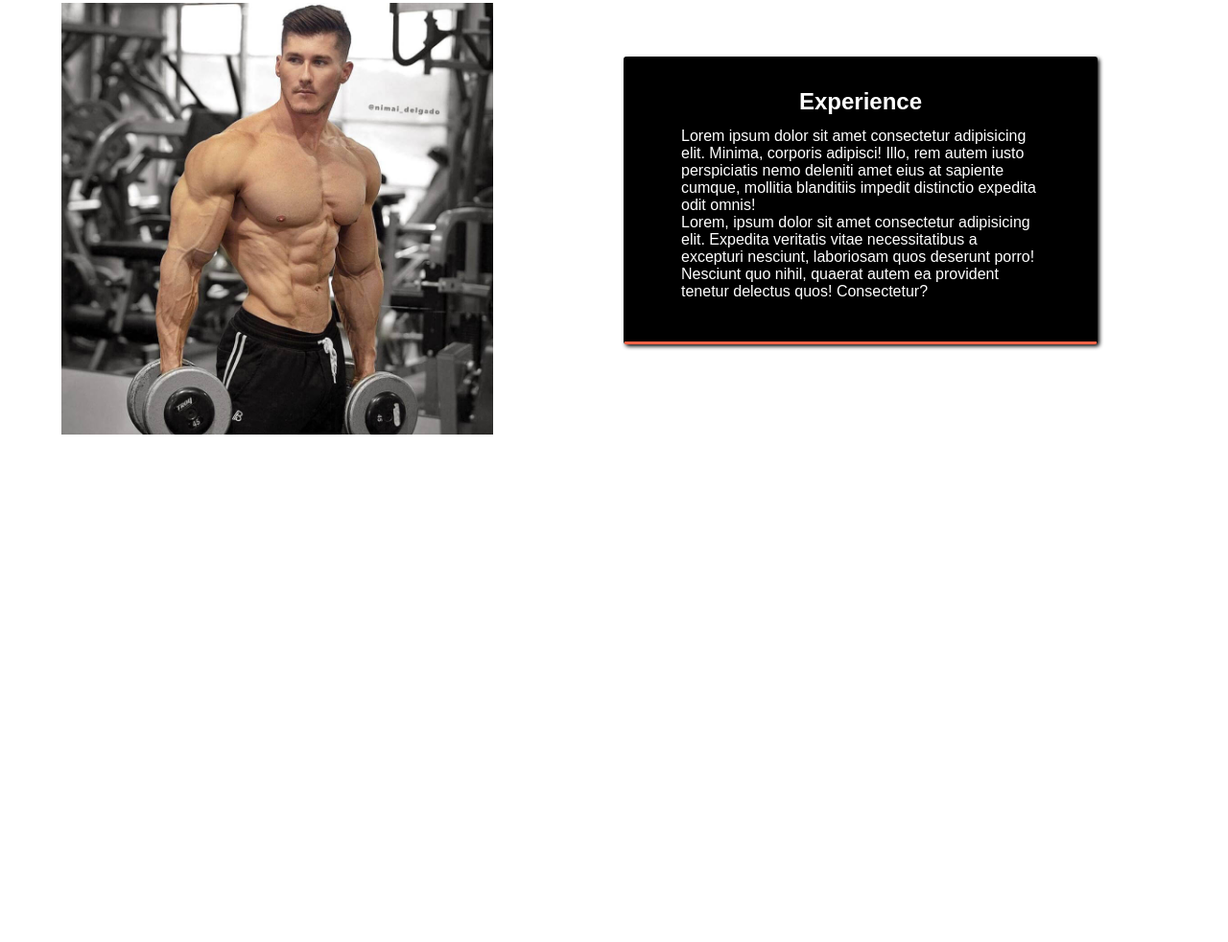
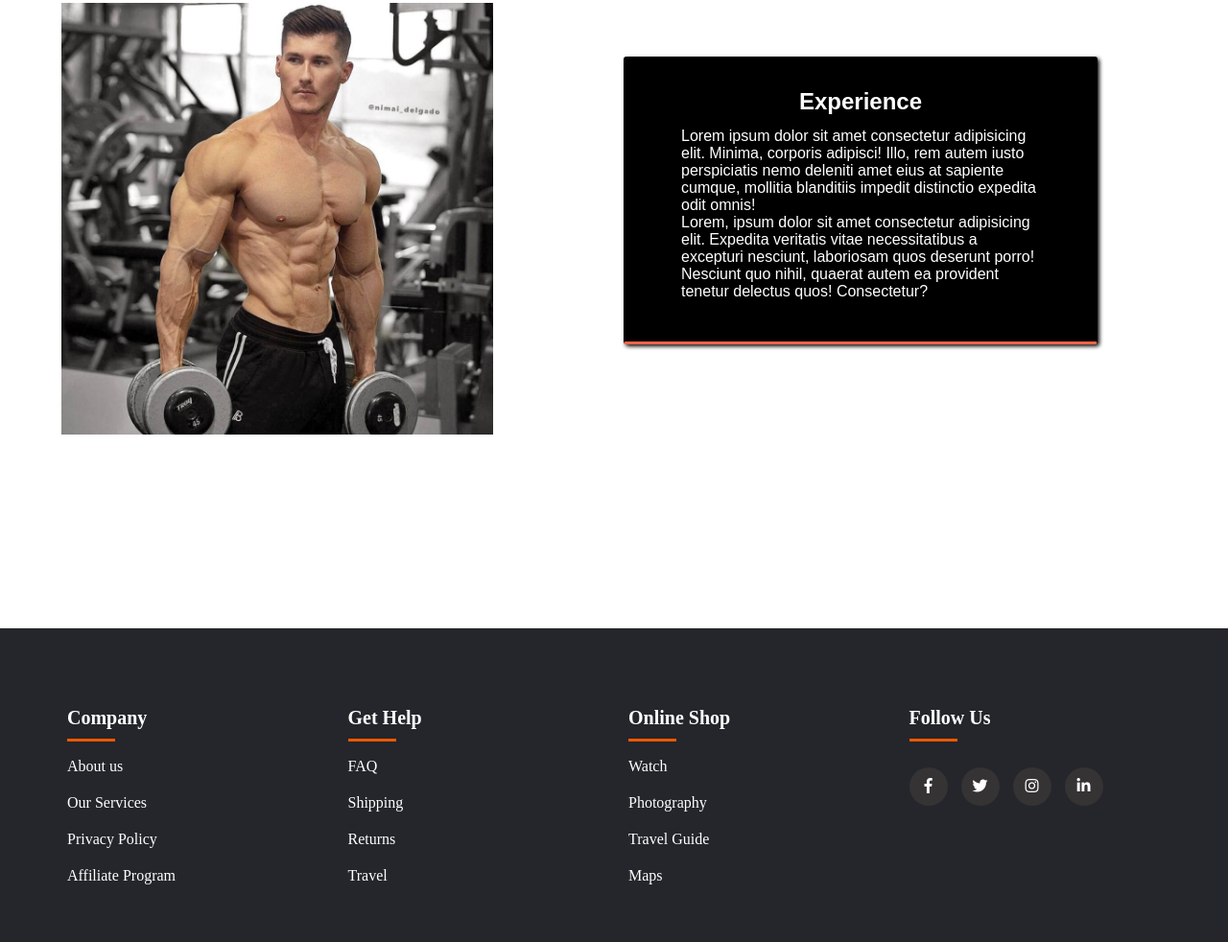
Before and after one commit to iamtariq10/Gym-website, a plain HTML site: page index.html in a window 1280 px wide. Shown: the part 3939-4921 px from the top of the page at 96% size. Before the commit the page ends 4434 px from the top, so only its background shows below. Drawn offline with Linux system fonts and the light colour scheme.

Commit message:
Footer added

```diff
--- a/index.html
+++ b/index.html
@@ -1,5 +1,6 @@
 <!DOCTYPE html>
 <html lang="en">
+
 <head>
     <meta charset="UTF-8">
     <meta name="viewport" content="width=device-width, initial-scale=1.0">
@@ -7,7 +8,9 @@
     <link rel="stylesheet" href="style.css">
     <link rel="preconnect" href="https://fonts.gstatic.com">
     <link href="https://fonts.googleapis.com/css2?family=Roboto&display=swap" rel="stylesheet">
+    <link rel="stylesheet" href="https://cdnjs.cloudflare.com/ajax/libs/font-awesome/5.5.0/css/all.min.css">
 </head>
+
 <body>
     <header class="header-flex">
         <div class="gym-logo"><img src="./Images/gym-logo.png" alt=""></div>
@@ -29,9 +32,16 @@
         <div class="showcase-content">
             <h1>MY FITNESS JOURNEY IS A <br><span> LIFETIME</span> JOURNEY</h1>
 
-        <p>This is the gymnasium Lorem ipsum, dolor sit amet consectetur adipisicing elit. Doloribus sed voluptatum nesciunt, asperiores cum <br> labore ullam numquam in, modi fugit eos soluta nisi maxime eaque commodi quod blanditiis eius quaerat
-        <br> This is the gymnasium Lorem ipsum, dolor sit amet consectetur adipisicing elit. Doloribus sed voluptatum nesciunt, asperiores cum <br> labore ullam numquam in, modi fugit eos soluta nisi maxime eaque commodi quod blanditiis eius quaerat
-       <br> This is the gymnasium Lorem ipsum, dolor sit amet consectetur adipisicing elit. Doloribus sed voluptatum nesciunt, asperiores cum <br> labore ullam numquam in, modi fugit eos soluta nisi maxime eaque commodi quod blanditiis eius quaerat.</p>
+            <p>This is the gymnasium Lorem ipsum, dolor sit amet consectetur adipisicing elit. Doloribus sed voluptatum
+                nesciunt, asperiores cum <br> labore ullam numquam in, modi fugit eos soluta nisi maxime eaque commodi
+                quod blanditiis eius quaerat
+                <br> This is the gymnasium Lorem ipsum, dolor sit amet consectetur adipisicing elit. Doloribus sed
+                voluptatum nesciunt, asperiores cum <br> labore ullam numquam in, modi fugit eos soluta nisi maxime
+                eaque commodi quod blanditiis eius quaerat
+                <br> This is the gymnasium Lorem ipsum, dolor sit amet consectetur adipisicing elit. Doloribus sed
+                voluptatum nesciunt, asperiores cum <br> labore ullam numquam in, modi fugit eos soluta nisi maxime
+                eaque commodi quod blanditiis eius quaerat.
+            </p>
 
             <h3>Starting from 30$</h3>
             <div><button class="join-btn start-btn">Let's Start</button></div>
@@ -72,8 +82,20 @@
     <section class="experience" id="experience">
         <div class="experience-content">
             <h1>10 Years of <span>Experience</span> in Fitness</h1>
-    <p>Lorem ipsum dolor sit amet consectetur adipisicing elit. Iure omnis exercitationem aspernatur ullam provident harum veritatis, aut fuga! Beatae alias velit itaque doloremque asperiores minus ex adipisci iusto nemo architecto.
-        Lorem ipsum dolor, sit amet consectetur adipisicing elit. Veritatis, natus atque? Non quis pariatur odit optio commodi sed animi qui inventore maxime ipsum accusamus doloremque et, magnam beatae voluptas eius. Lorem ipsum dolor sit amet consectetur adipisicing elit. Odit, iste similique corrupti sint non modi enim ex exercitationem dolorum voluptatibus, numquam magni culpa accusamus error. Itaque quod asperiores blanditiis dolor. Lorem ipsum dolor sit amet, consectetur adipisicing elit. Recusandae optio iste, neque debitis numquam explicabo, quas quisquam, vel architecto tempora molestias alias officiis exercitationem sapiente non expedita perferendis magni? Odio! Lorem ipsum dolor sit amet consectetur adipisicing elit. Amet quia alias dolorum, maxime est quisquam. Vitae facilis, sequi quas voluptates, error tempora, nostrum suscipit consequatur nobis architecto placeat consectetur ratione! Lorem ipsum dolor sit amet consectetur adipisicing elit. In esse atque pariatur eligendi, recusandae dolorem fugit sed saepe quaerat consectetur.
+            <p>Lorem ipsum dolor sit amet consectetur adipisicing elit. Iure omnis exercitationem aspernatur ullam
+                provident harum veritatis, aut fuga! Beatae alias velit itaque doloremque asperiores minus ex adipisci
+                iusto nemo architecto.
+                Lorem ipsum dolor, sit amet consectetur adipisicing elit. Veritatis, natus atque? Non quis pariatur odit
+                optio commodi sed animi qui inventore maxime ipsum accusamus doloremque et, magnam beatae voluptas eius.
+                Lorem ipsum dolor sit amet consectetur adipisicing elit. Odit, iste similique corrupti sint non modi
+                enim ex exercitationem dolorum voluptatibus, numquam magni culpa accusamus error. Itaque quod asperiores
+                blanditiis dolor. Lorem ipsum dolor sit amet, consectetur adipisicing elit. Recusandae optio iste, neque
+                debitis numquam explicabo, quas quisquam, vel architecto tempora molestias alias officiis exercitationem
+                sapiente non expedita perferendis magni? Odio! Lorem ipsum dolor sit amet consectetur adipisicing elit.
+                Amet quia alias dolorum, maxime est quisquam. Vitae facilis, sequi quas voluptates, error tempora,
+                nostrum suscipit consequatur nobis architecto placeat consectetur ratione! Lorem ipsum dolor sit amet
+                consectetur adipisicing elit. In esse atque pariatur eligendi, recusandae dolorem fugit sed saepe
+                quaerat consectetur.
             </p>
         </div>
 
@@ -118,7 +140,11 @@
 
         <div class="write">
             <h2>Good to know</h2>
-        <p>Lorem ipsum dolor sit amet consectetur adipisicing elit. Modi facilis, voluptas ducimus qui doloribus exercitationem minus, quia delectus eos rerum alias excepturi, labore culpa ab facere a eaque adipisci impedit! Lorem ipsum dolor, sit amet consectetur adipisicing elit. Quia eligendi non odit qui commodi possimus quo quos consequatur tenetur quae. Voluptatem, laborum aliquid? Ab dolorum et cumque rem quam asperiores.</p>
+            <p>Lorem ipsum dolor sit amet consectetur adipisicing elit. Modi facilis, voluptas ducimus qui doloribus
+                exercitationem minus, quia delectus eos rerum alias excepturi, labore culpa ab facere a eaque adipisci
+                impedit! Lorem ipsum dolor, sit amet consectetur adipisicing elit. Quia eligendi non odit qui commodi
+                possimus quo quos consequatur tenetur quae. Voluptatem, laborum aliquid? Ab dolorum et cumque rem quam
+                asperiores.</p>
         </div>
 
 
@@ -138,7 +164,11 @@
 
             <div class="train-details">
                 <h2>Experience</h2>
-             <p>Lorem ipsum dolor sit amet consectetur adipisicing elit. Minima, corporis adipisci! Illo, rem autem iusto perspiciatis nemo deleniti amet eius at sapiente cumque, mollitia blanditiis impedit distinctio expedita odit omnis! <br>Lorem, ipsum dolor sit amet consectetur adipisicing elit. Expedita veritatis vitae necessitatibus a excepturi nesciunt, laboriosam quos deserunt porro! Nesciunt quo nihil, quaerat autem ea provident tenetur delectus quos! Consectetur?</p>
+                <p>Lorem ipsum dolor sit amet consectetur adipisicing elit. Minima, corporis adipisci! Illo, rem autem
+                    iusto perspiciatis nemo deleniti amet eius at sapiente cumque, mollitia blanditiis impedit
+                    distinctio expedita odit omnis! <br>Lorem, ipsum dolor sit amet consectetur adipisicing elit.
+                    Expedita veritatis vitae necessitatibus a excepturi nesciunt, laboriosam quos deserunt porro!
+                    Nesciunt quo nihil, quaerat autem ea provident tenetur delectus quos! Consectetur?</p>
 
             </div>
 
@@ -149,5 +179,76 @@
 
 
 
+    <footer>
+
+
+        <div class="container-foot">
+
+
+            <div class="row">
+
+
+
+                <div class="footer-col">
+                    <h4>Company</h4>
+
+                    <ul>
+                        <li><a href="#">About us</a></li>
+                        <li><a href="#">Our Services</a></li>
+                        <li><a href="#">Privacy Policy</a></li>
+                        <li><a href="#">Affiliate Program</a></li>
+                    </ul>
+                </div>
+
+                <div class="footer-col">
+                    <h4>Get Help</h4>
+
+                    <ul>
+                        <li><a href="#">FAQ</a></li>
+                        <li><a href="#">Shipping</a></li>
+                        <li><a href="#">Returns</a></li>
+                        <li><a href="#">Travel</a></li>
+                    </ul>
+                </div>
+
+
+
+                <div class="footer-col">
+                    <h4>Online Shop</h4>
+
+                    <ul>
+                        <li><a href="#">Watch</a></li>
+                        <li><a href="#">Photography</a></li>
+                        <li><a href="#">Travel Guide</a></li>
+                        <li><a href="#">Maps</a></li>
+                    </ul>
+                </div>
+
+
+                <div class="footer-col">
+
+
+                    <h4>Follow Us</h4>
+                    <div class="social-icons">
+                        <a href="#"><i class="fab fa-facebook-f"></i></a>
+                        <a href="#"><i class="fab fa-twitter"></i></a>
+                        <a href="#"><i class="fab fa-instagram"></i></a>
+                        <a href="#"><i class="fab fa-linkedin-in"></i></a>
+                    </div>
+
+
+                </div>
+
+            </div>
+
+
+
+        </div>
+
+    </footer>
+
+
+
 </body>
+
 </html>
--- a/style.css
+++ b/style.css
@@ -364,3 +364,102 @@ font-family: 'Open Sans Condensed', sans-serif;
     box-shadow: 2px 2px 4px black;
     border-bottom: 3px solid tomato;
 }
+
+
+
+
+footer{
+    background-color: #24262b;
+    margin-top: 10rem;
+    height: auto;
+}
+
+.container-foot{
+    max-width: 1170px;
+    margin: auto;
+
+
+}
+
+.row{
+    display: flex;
+    flex-wrap: wrap;
+}
+
+
+
+.footer-col{
+    width: 25%;
+    padding: 2px 15px;
+    margin-bottom: 3rem;
+
+}
+
+.footer-col h4{
+    color: white;
+    font-size: 20px;
+    margin-bottom: 20px;
+    margin-top: 5rem;
+    position: relative;
+}
+
+.footer-col h4::before{
+    content: '';
+    position: absolute;
+    left: 0;
+    bottom: -13px;
+    box-sizing: border-box;
+    background-color:rgb(238, 87, 0)  ;
+    width: 50px;
+    height: 3px;
+
+}
+
+
+
+.social-icons a{
+
+    display: inline-block;
+    width: 40px;
+    height: 40px;
+    background-color: rgb(53, 51, 51);
+    margin-right: 10px;
+    text-align: center;
+    line-height: 40px;
+    border-radius: 50%;
+    color: white;
+    transition: all 0.3s ease;
+    margin-top: 20px;
+
+
+
+}
+
+.social-icons a:hover{
+    background-color: white;
+    color:rgb(53, 51, 51) ;
+    transition: all 0.3s ease;
+}
+
+
+
+
+
+.footer-col ul li{
+    list-style: none;
+    padding: 10px 0;
+
+}
+
+
+
+.footer-col ul li a{
+    color: white;
+    text-decoration: none;
+}
+
+.footer-col ul li a:hover{
+    padding-left: 10px;
+    color: whitesmoke;
+    transition: all 0.3s ease;
+}
```
Lines whose indentation alone changed are shown as unchanged.
